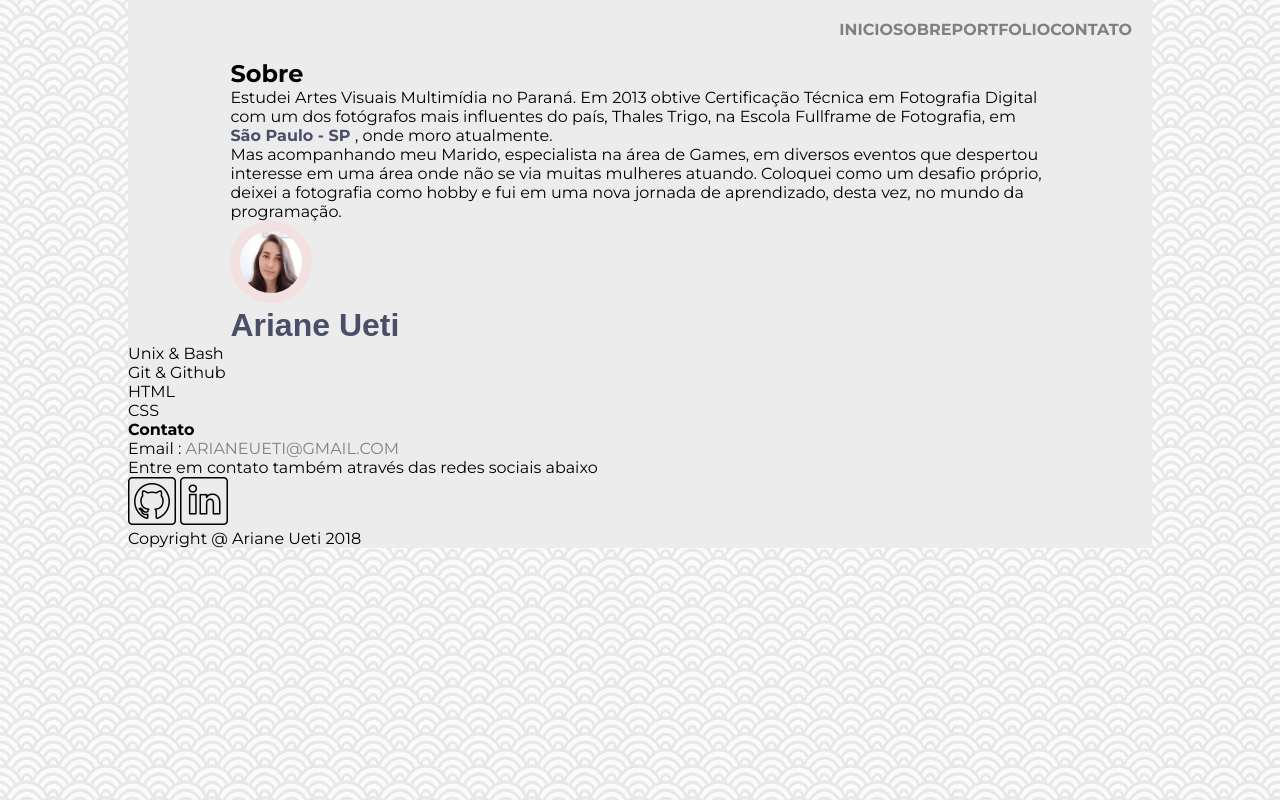
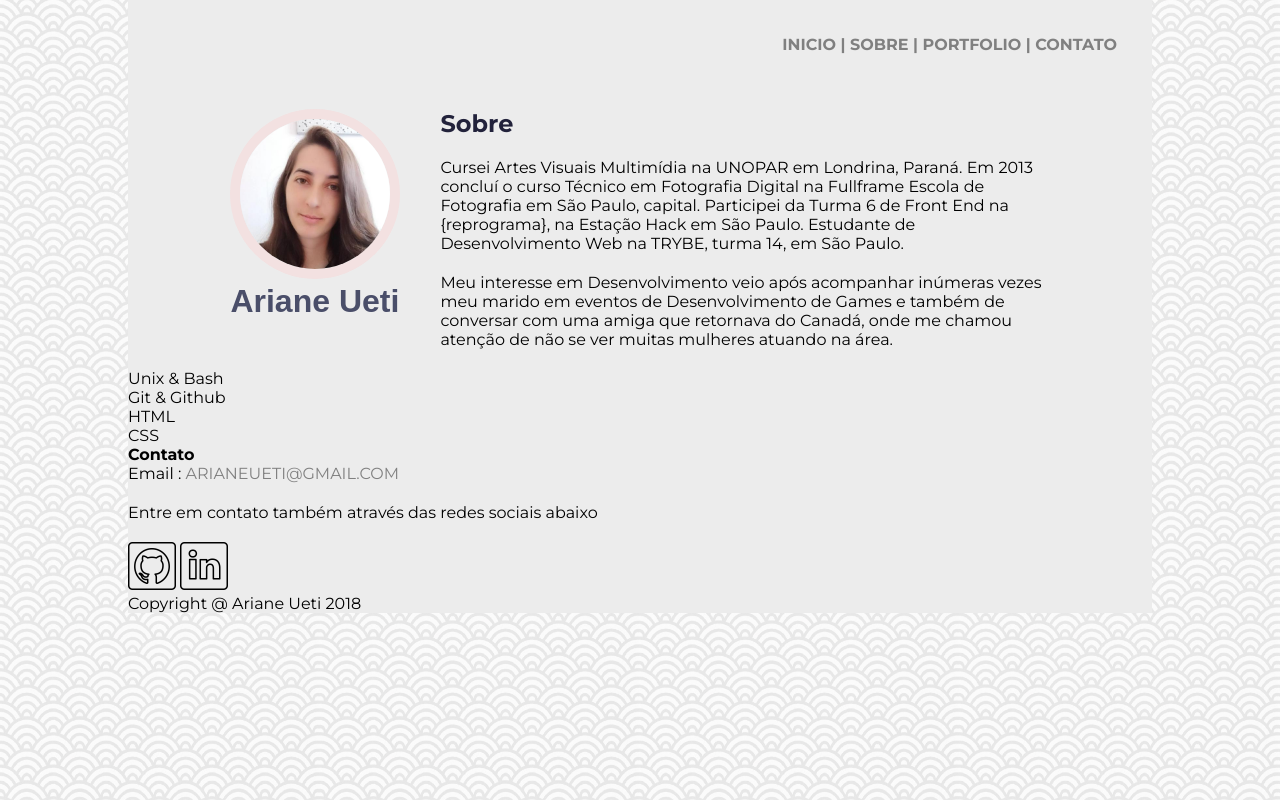
Before and after one commit to uetiari/uetiari.github.io, a plain HTML site: page index.html in a window 1280 px wide. Drawn offline with Linux system fonts and the light colour scheme.

Commit message:
Ajuste nos links de âncoras e posicionamento do Perfil

```diff
--- a/index.html
+++ b/index.html
@@ -4,37 +4,38 @@
 <head>
     <meta charset="UTF-8">
     <link rel="preconnect" href="https://fonts.gstatic.com">
-    <link href="https://fonts.googleapis.com/css2?family=Montserrat:ital,wght@0,100;0,200;0,300;0,400;0,500;0,600;0,700;0,800;0,900;1,100;1,200;1,300;1,400;1,500;1,600;1,700;1,800;1,900&display=swap" rel="stylesheet">
+    <link
+        href="https://fonts.googleapis.com/css2?family=Montserrat:ital,wght@0,100;0,200;0,300;0,400;0,500;0,600;0,700;0,800;0,900;1,100;1,200;1,300;1,400;1,500;1,600;1,700;1,800;1,900&display=swap"
+        rel="stylesheet">
     <link rel="preconnect" href="https://fonts.gstatic.com">
-    <link href="https://fonts.googleapis.com/css2?family=Josefin+Sans:ital,wght@0,100;0,200;0,300;0,400;0,500;0,600;0,700;1,100;1,200;1,300;1,400;1,500;1,600;1,700&family=Montserrat:ital,wght@0,100;0,200;0,300;0,400;0,500;0,600;0,700;0,800;0,900;1,100;1,200;1,300;1,400;1,500;1,600;1,700;1,800;1,900&display=swap" rel="stylesheet">
+    <link
+        href="https://fonts.googleapis.com/css2?family=Josefin+Sans:ital,wght@0,100;0,200;0,300;0,400;0,500;0,600;0,700;1,100;1,200;1,300;1,400;1,500;1,600;1,700&family=Montserrat:ital,wght@0,100;0,200;0,300;0,400;0,500;0,600;0,700;0,800;0,900;1,100;1,200;1,300;1,400;1,500;1,600;1,700;1,800;1,900&display=swap"
+        rel="stylesheet">
     <link rel="stylesheet" type="text/css" href="style.css">
     <title> Ariane Ueti | Desenvolvedora Web</title>
 </head>
 
 <body>
-
     <div class="container">
         <div class="menu">
-            <a href="#">Inicio</a>
-            <a href="#sobre">Sobre</a>
-            <a href="#portfolio">Portfolio</a>
+            <a href="#">Inicio |</a>
+            <a href="#sobre">Sobre |</a>
+            <a href="#portfolio">Portfolio | </a>
             <a href="#contato">Contato</a>
         </div>
 
-        <div class="perfil">
-            <div class="about">
-                <h2>Sobre</h2>
-                <p>Estudei Artes Visuais Multimídia no Paraná. Em 2013 obtive Certificação Técnica em Fotografia Digital com
-                    um dos fotógrafos mais influentes do país, Thales Trigo, na Escola Fullframe de Fotografia, em <strong
-                        class="city"> São Paulo - SP </strong>, onde moro atualmente.</p>
-                <p> Mas acompanhando meu Marido, especialista na área de Games, em diversos eventos que despertou interesse
-                    em uma área onde não se via muitas mulheres atuando. Coloquei como um desafio próprio, deixei a
-                    fotografia como hobby e fui em uma nova jornada de aprendizado, desta vez, no mundo da programação.
-                </p>
-            </div>
         <div class="profile">
+
+            <div class="about_photo">
                 <img class="profile_photo" src="assets/img/perfil.jpeg" alt="Foto de Ariane Ueti">
                 <h1>Ariane Ueti</h1>
+            </div>
+            <div class="about_parag">
+                <h2>Sobre</h2>
+                <p>Cursei Artes Visuais Multimídia na UNOPAR em Londrina, Paraná. Em 2013 concluí o curso Técnico em Fotografia Digital na Fullframe Escola de Fotografia em São Paulo, capital. Participei da Turma 6 de Front End na {reprograma}, na Estação Hack em São Paulo. Estudante de Desenvolvimento Web na TRYBE, turma 14, em São Paulo.
+                <p>
+                Meu interesse em Desenvolvimento veio após acompanhar inúmeras vezes meu marido em eventos de Desenvolvimento de Games e também de conversar com uma amiga que retornava do Canadá, onde me chamou atenção de não se ver muitas mulheres atuando na área.
+                </p>
             </div>
         </div>
 
@@ -47,7 +48,6 @@
             <li class="skills_item">CSS</li>
         </ul>
         </div>
-
         <!-- <div class="portfolio">
             <h4>Portfolio</h4>
             <div class="portfolio_projects">
@@ -106,7 +106,6 @@
                 </div>
             </div>
         </div> -->
-
         <div class="contact">
         <h4>Contato</h4>
         <p>Email : <a href="mailto:arianeueti@gmail.com" target="_blank">arianeueti@gmail.com </a></p>
@@ -121,7 +120,6 @@
             </a>
         </div>
         </div>
-
         <div class="footer">
         <p>Copyright @ Ariane Ueti 2018 </p>
         </div>
--- a/style.css
+++ b/style.css
@@ -57,18 +57,32 @@ h1 {
   font-weight: bold;
 }
 
-.menu{
-  font-weight: bold;
-  display: flex;
-  justify-content: flex-end;
-  flex-direction: row;
-  padding: 20px;
+h2 {
+  color: #22223bff;
+  margin-bottom: 20px;
+}
+p {
+  margin-bottom: 20px;
 }
 
-.perfil {
+
+.menu{
+  width: 100%;
+  font-weight: bold;
+  padding: 35px;
+  text-align: right;
+  align-items: center;
+  }
+
+.profile {
   width: 80%;
-  align-items: center;
+  display: flex;
   margin: auto;
+  margin-top: 20px;
+  }
+
+.about_parag{
+  margin-left: 40px;
 }
 
 .city {
@@ -76,7 +90,7 @@ h1 {
 }
 
 .profile_photo{
-  width: 10%;
+  width: 170px;
   border-radius: 50%;
   border: 10px solid #f3e1e1ff;
 }
```
Lines whose indentation alone changed are shown as unchanged.
